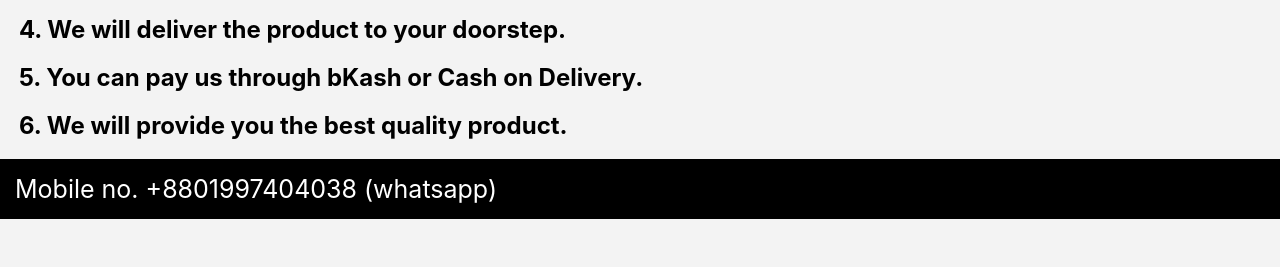
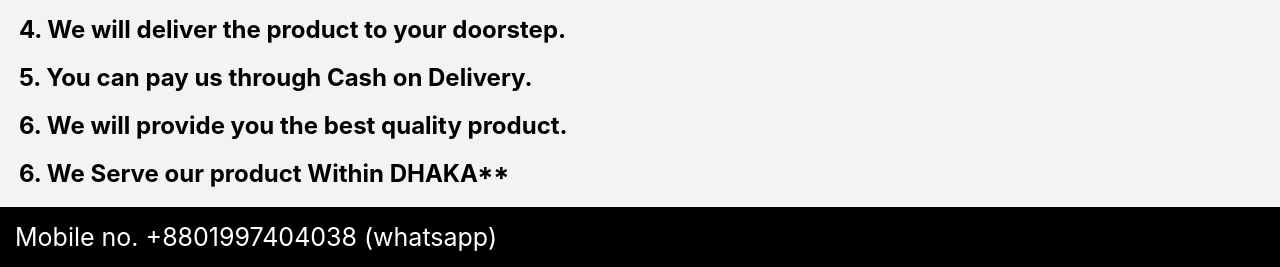
Before and after one commit to Mrifitnessmart/Mrifitnessmart.github.io, a plain HTML site: page contact.html in a window 1280 px wide. Shown: the part 791-1058 px from the top of the page. Before the commit the page ends 1010 px from the top, so only its background shows below. Drawn offline with Linux system fonts and the light colour scheme.

Commit message:
Update contact.html

```diff
--- a/contact.html
+++ b/contact.html
@@ -33,8 +33,10 @@
     <h2 class="samurai">2. Contact us through the given "whatsapp Button" In the corner. </h2>
     <h2 class="samurai">3. We will provide you the product as per your requirement. </h2>
     <h2 class="samurai">4. We will deliver the product to your doorstep. </h2>
-    <h2 class="samurai">5. You can pay us through bKash or Cash on Delivery. </h2>
+    <h2 class="samurai">5. You can pay us through Cash on Delivery. </h2>
     <h2 class="samurai">6. We will provide you the best quality product. </h2>
+    <h2 class="samurai">6. We Serve our product Within DHAKA** </h2>
+
 
 
 
```
